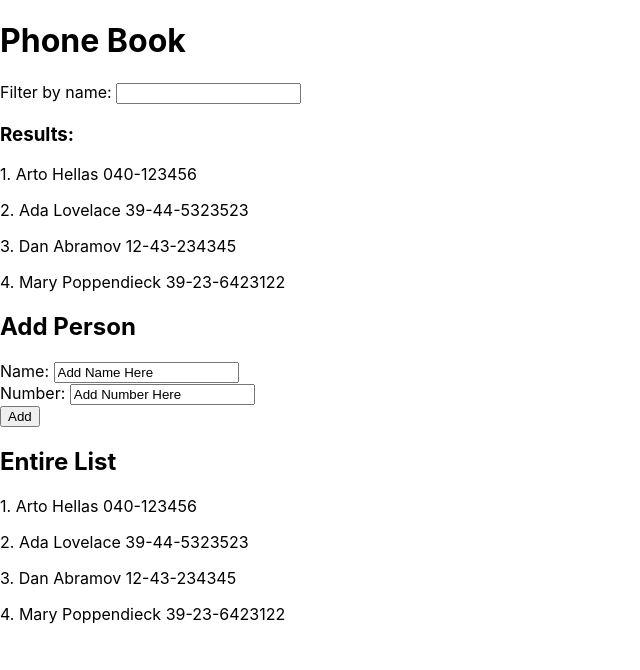
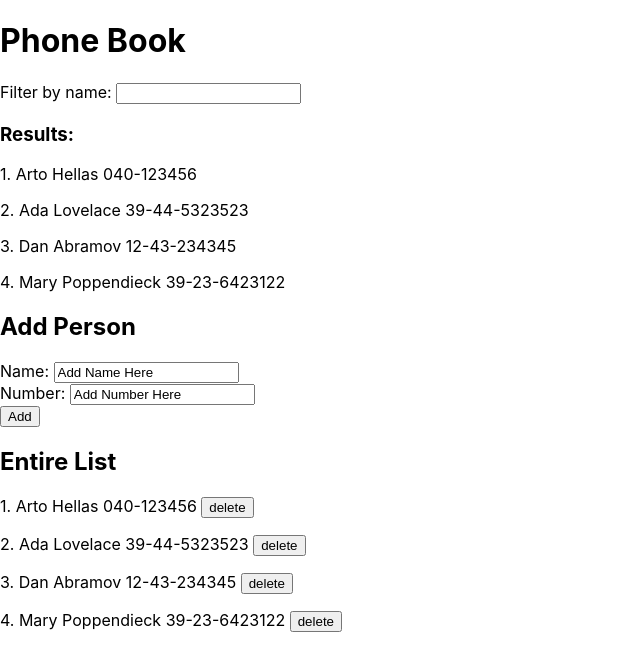
Before and after one commit to cherylfong/netscapia, a React (Create React App) app in the folder part2/phonebook/: page / in a window 1280 px wide. Shown: the top 670 px of the page, without its empty margins (0-640 px from the left). Built offline with nearby package versions, Linux system fonts and the light colour scheme; data requests are answered from the project's data file.

Commit message:
refactor People.js into Person.js

```diff
--- a/part2/phonebook/src/App.js
+++ b/part2/phonebook/src/App.js
@@ -22,8 +22,8 @@ import './App.css';
 import { useState, useEffect } from 'react'
 
 import Entry from "./components/Entry"
-import People from "./components/People"
 import Filter from "./components/Filter"
+import Remove from "./components/Remove"
 
 import EntryService from "./service/EntryService"
 
@@ -56,7 +56,7 @@ function App(props) {
       <h2>Add Person</h2>
       <Entry persons={persons} setPersons={setPersons} newName={newName} setNewName={setNewName} newNumber={newNumber} setNewNumber={setNewNumber}/>
       <h2>Entire List</h2>
-      <People people={persons}/>
+      <Remove persons={persons} setPersons={setPersons}/>
     </div>
   )
 }
--- a/part2/phonebook/src/components/Filter.js
+++ b/part2/phonebook/src/components/Filter.js
@@ -6,7 +6,7 @@
  *
  * case insensitive search!
  */
-import Person from "./People"
+import Person from "./Person"
 
 const Filter = ({newSearch, setNewSearch, persons}) => {
 
@@ -37,7 +37,9 @@ const Filter = ({newSearch, setNewSearch, persons}) => {
                 <input value={newSearch} onChange={handleNameSearch}/>
             </form>
             <h3>Results:</h3>
-            <Person people={filterByName}/>
+            {filterByName.map( (person,i) =>
+                <Person.Person key={i} person={person}/>
+            )}
         </>
     )
 }
--- a/part2/phonebook/src/components/People.js
+++ /dev/null
@@ -1,29 +0,0 @@
-/**
- * Displays people on the phone book.
- */
-const People = ({people}) => {
-
-  return (
-      <>
-          <Person people={people} />
-      </>
-  )
-}
-
-
-/**
- * Displays one person and their number from the phone book
- */
-const Person = ({people}) => {
-
-    return (
-        <>
-            { people.map(
-               ( person, i )=>
-                <p key={i}>{person.id}. {person.name} {person.number}</p>
-            )}
-        </>
-    )
-}
-
-export default People;
--- /dev/null
+++ b/part2/phonebook/src/components/Person.js
@@ -0,0 +1,27 @@
+/**
+ * Displays one person and their number from the phone book
+ */
+const Person = ({ person }) => {
+
+    return (
+        <>
+            <p>{person.id}. {person.name} {person.number}</p>
+        </>
+    )
+}
+
+/**
+ * Person Component but with a delete button
+ */
+const PersonWithDelete = ({person, handleRemove}) => {
+
+    return(
+        <>
+            <p>{person.id}. {person.name} {person.number} <button onClick={handleRemove}>delete</button></p>
+        </>
+    )
+
+}
+
+
+export default { Person, PersonWithDelete }
--- /dev/null
+++ b/part2/phonebook/src/components/Remove.js
@@ -0,0 +1,31 @@
+/*
+ * Allows deleting entries
+ *
+ * persons - the array of person resources
+ */
+import Person from "./Person"
+
+const Remove = ({persons, setPersons}) => {
+
+    const handleRemove = id => {
+        console.log("REMOVE ME")
+    }
+
+    return(
+        <>
+        {
+            persons.map( (person,i) =>
+                <Person.PersonWithDelete key={i} person={person} handleRemove={handleRemove}/>
+            )
+        }
+        </>
+    )
+
+
+}
+
+
+
+
+
+export default Remove
```
